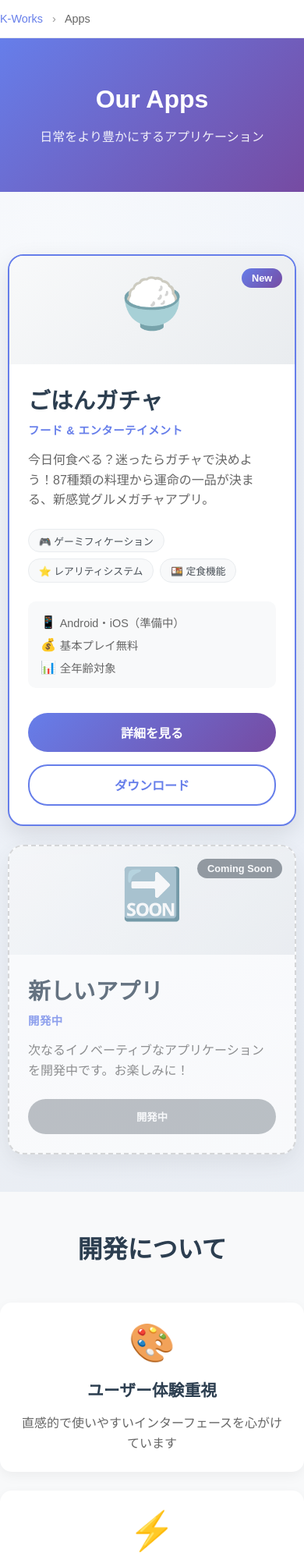
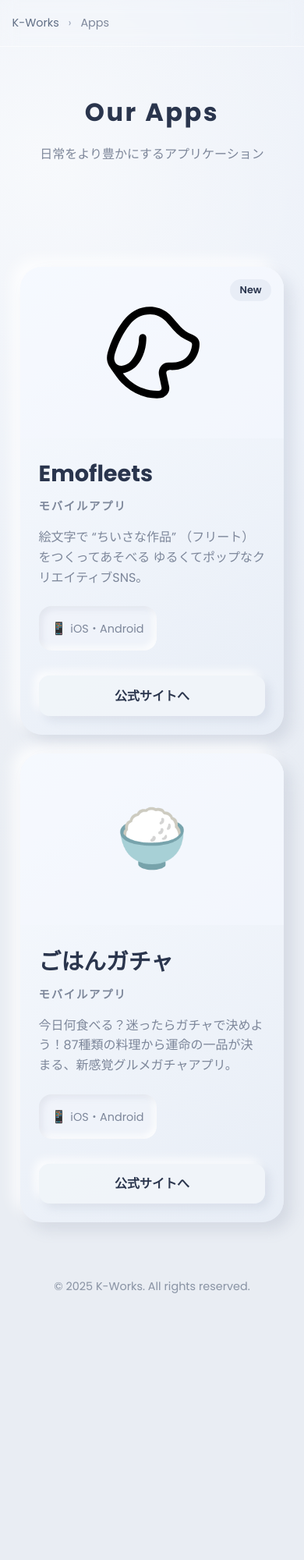
Before and after one commit to nyoromaru/k-works, a plain HTML site: page docs/app/index.html in a window 390 px wide. Shown: the top 2000 px of the page at 78% size. After the commit the page ends 1692 px from the top, so only its background shows below. Drawn offline with Linux system fonts and the light colour scheme; a web font is replaced by a local one.

Commit message:
Align app list card layout

```diff
--- a/docs/app/app-list.css
+++ b/docs/app/app-list.css
@@ -2,121 +2,134 @@
 
 /* 絵文字専用フォント指定 */
 .app-icon-large,
+.app-logo-large,
 .dev-icon {
     font-family: 'Noto Color Emoji', 'Apple Color Emoji', 'Segoe UI Emoji', sans-serif;
 }
 
+.container {
+    width: min(1120px, 92vw);
+    margin: 0 auto;
+}
+
 .app-header {
-    background: white;
-    border-bottom: 1px solid #e9ecef;
-    padding: 1rem 0;
+    background: transparent;
+    border-bottom: 1px solid rgba(255, 255, 255, 0.6);
+    padding: 1.2rem 0;
+    position: sticky;
+    top: 0;
+    backdrop-filter: blur(10px);
+    -webkit-backdrop-filter: blur(10px);
+    z-index: 3;
 }
 
 .breadcrumb {
     font-size: 0.9rem;
-    color: #666;
+    color: rgba(96, 108, 130, 0.8);
 }
 
 .breadcrumb a {
-    color: #667eea;
+    color: rgba(80, 95, 120, 0.9);
     text-decoration: none;
     transition: color 0.3s ease;
 }
 
 .breadcrumb a:hover {
-    color: #764ba2;
+    color: #2a354d;
 }
 
 .separator {
     margin: 0 0.5rem;
-    color: #999;
+    color: rgba(120, 132, 158, 0.7);
 }
 
 .hero-apps {
-    background: linear-gradient(135deg, #667eea 0%, #764ba2 100%);
-    color: white;
-    padding: 80px 0;
+    background: transparent;
+    color: #2a354d;
+    padding: 70px 0 30px;
     text-align: center;
 }
 
 .hero-apps h1 {
-    font-size: 2.5rem;
+    font-size: clamp(2rem, 4vw, 2.6rem);
     margin-bottom: 1rem;
+    letter-spacing: 0.08em;
 }
 
 .hero-apps .tagline {
-    font-size: 1.2rem;
-    opacity: 0.9;
+    font-size: 1.05rem;
+    color: rgba(96, 108, 130, 0.8);
 }
 
 .apps-showcase {
-    padding: 4rem 0;
+    padding: 2.5rem 0 4rem;
 }
 
 .apps-grid {
     display: grid;
     grid-template-columns: repeat(auto-fit, minmax(400px, 1fr));
-    gap: 2.5rem;
-    margin-top: 2rem;
+    gap: 2rem;
+    margin-top: 1.5rem;
 }
 
 .app-showcase-card {
-    background: white;
-    border-radius: 20px;
-    box-shadow: 0 10px 30px rgba(0,0,0,0.1);
+    background: linear-gradient(145deg, rgba(248, 251, 255, 0.95), rgba(231, 237, 246, 0.9));
+    border-radius: 28px;
+    box-shadow:
+        10px 10px 18px rgba(120, 135, 160, 0.18),
+        -10px -10px 18px rgba(255, 255, 255, 0.8);
     overflow: hidden;
     transition: all 0.3s ease;
 }
 
 .app-showcase-card:hover {
-    transform: translateY(-5px);
-    box-shadow: 0 20px 40px rgba(0,0,0,0.15);
+    transform: translateY(-3px);
+    box-shadow:
+        12px 12px 20px rgba(120, 135, 160, 0.22),
+        -12px -12px 20px rgba(255, 255, 255, 0.85);
 }
 
 .app-showcase-card.featured {
-    border: 2px solid #667eea;
+    border: none;
 }
 
-.app-showcase-card.coming-soon {
-    opacity: 0.7;
-    border: 2px dashed #ccc;
-}
 
 .app-banner {
-    background: linear-gradient(135deg, #f8f9fa 0%, #e9ecef 100%);
-    padding: 2rem;
+    background: rgba(245, 249, 255, 0.6);
+    padding: 2.2rem;
     text-align: center;
     position: relative;
+    min-height: 220px;
+    display: grid;
+    place-items: center;
 }
 
 .app-icon-large {
-    font-size: 4rem;
-    margin-bottom: 1rem;
+    font-size: 4.6rem;
+    margin-bottom: 0;
+    line-height: 1;
+}
+
+.app-logo-large {
+    width: 130px;
+    height: 130px;
+    object-fit: contain;
+    margin-bottom: 0;
 }
 
 .featured-badge {
     position: absolute;
     top: 1rem;
     right: 1rem;
-    background: linear-gradient(135deg, #667eea 0%, #764ba2 100%);
-    color: white;
+    background: rgba(231, 237, 246, 0.9);
+    color: #2a354d;
     padding: 0.3rem 0.8rem;
     border-radius: 15px;
     font-size: 0.8rem;
     font-weight: 600;
+    border: none;
 }
 
-.coming-soon-badge {
-    position: absolute;
-    top: 1rem;
-    right: 1rem;
-    background: #6c757d;
-    color: white;
-    padding: 0.3rem 0.8rem;
-    border-radius: 15px;
-    font-size: 0.8rem;
-    font-weight: 600;
-}
 
 .app-content {
     padding: 2rem;
@@ -125,20 +138,20 @@
 .app-content h2 {
     font-size: 1.8rem;
     margin-bottom: 0.5rem;
-    color: #2c3e50;
+    color: #2a354d;
 }
 
 .app-category {
-    color: #667eea;
+    color: rgba(96, 108, 130, 0.8);
     font-size: 0.9rem;
     font-weight: 600;
     margin-bottom: 1rem;
     text-transform: uppercase;
-    letter-spacing: 0.5px;
+    letter-spacing: 0.12em;
 }
 
 .app-description {
-    color: #666;
+    color: rgba(96, 108, 130, 0.8);
     line-height: 1.6;
     margin-bottom: 1.5rem;
 }
@@ -151,12 +164,12 @@
 }
 
 .feature-tag {
-    background: #f8f9fa;
-    color: #495057;
+    background: rgba(241, 245, 250, 0.8);
+    color: rgba(70, 86, 112, 0.9);
     padding: 0.3rem 0.8rem;
     border-radius: 15px;
     font-size: 0.8rem;
-    border: 1px solid #e9ecef;
+    border: none;
 }
 
 .app-meta {
@@ -165,8 +178,13 @@
     gap: 1rem;
     margin-bottom: 2rem;
     padding: 1rem;
-    background: #f8f9fa;
-    border-radius: 10px;
+    background: rgba(241, 245, 250, 0.65);
+    border-radius: 16px;
+    border: none;
+    box-shadow:
+        inset 4px 4px 8px rgba(120, 135, 160, 0.12),
+        inset -4px -4px 8px rgba(255, 255, 255, 0.85);
+    width: fit-content;
 }
 
 .meta-item {
@@ -174,7 +192,7 @@
     align-items: center;
     gap: 0.3rem;
     font-size: 0.9rem;
-    color: #666;
+    color: rgba(96, 108, 130, 0.8);
 }
 
 .meta-icon {
@@ -188,95 +206,60 @@
 }
 
 .btn-primary {
-    background: linear-gradient(135deg, #667eea 0%, #764ba2 100%);
-    color: white;
+    background: rgba(241, 245, 250, 0.9);
+    color: #2a354d;
     text-decoration: none;
     padding: 0.8rem 1.5rem;
-    border-radius: 25px;
+    border-radius: 14px;
     font-weight: 600;
     transition: all 0.3s ease;
     border: none;
     cursor: pointer;
+    box-shadow:
+        6px 6px 12px rgba(120, 135, 160, 0.14),
+        -6px -6px 12px rgba(255, 255, 255, 0.8);
 }
 
 .btn-primary:hover {
     transform: translateY(-2px);
-    box-shadow: 0 5px 15px rgba(102, 126, 234, 0.4);
+    box-shadow:
+        inset 6px 6px 12px rgba(120, 135, 160, 0.18),
+        inset -6px -6px 12px rgba(255, 255, 255, 0.85);
 }
 
 .btn-secondary {
     background: transparent;
-    color: #667eea;
+    color: rgba(96, 108, 130, 0.9);
     text-decoration: none;
     padding: 0.8rem 1.5rem;
-    border: 2px solid #667eea;
-    border-radius: 25px;
+    border: 1px solid rgba(160, 175, 200, 0.5);
+    border-radius: 14px;
     font-weight: 600;
     transition: all 0.3s ease;
 }
 
 .btn-secondary:hover {
-    background: #667eea;
-    color: white;
+    background: rgba(241, 245, 250, 0.8);
+    color: #2a354d;
     transform: translateY(-2px);
 }
 
 .btn-disabled {
-    background: #6c757d;
-    color: white;
+    background: rgba(200, 208, 222, 0.6);
+    color: rgba(96, 108, 130, 0.8);
     padding: 0.8rem 1.5rem;
     border: none;
-    border-radius: 25px;
+    border-radius: 14px;
     font-weight: 600;
     cursor: not-allowed;
     opacity: 0.6;
 }
 
-.development-info {
-    background: #f8f9fa;
-    padding: 4rem 0;
-}
-
-.development-info h2 {
+footer {
     text-align: center;
-    font-size: 2rem;
-    margin-bottom: 3rem;
-    color: #2c3e50;
-}
-
-.dev-grid {
-    display: grid;
-    grid-template-columns: repeat(auto-fit, minmax(250px, 1fr));
-    gap: 2rem;
-}
-
-.dev-item {
-    text-align: center;
-    padding: 2rem;
-    background: white;
-    border-radius: 15px;
-    box-shadow: 0 5px 15px rgba(0,0,0,0.05);
-    transition: transform 0.3s ease;
-}
-
-.dev-item:hover {
-    transform: translateY(-5px);
-}
-
-.dev-icon {
-    font-size: 3rem;
-    margin-bottom: 1rem;
-}
-
-.dev-item h3 {
-    font-size: 1.3rem;
-    margin-bottom: 1rem;
-    color: #2c3e50;
-}
-
-.dev-item p {
-    color: #666;
-    line-height: 1.6;
+    padding: 24px 0 32px;
+    color: rgba(96, 108, 130, 0.7);
+    font-size: 0.9rem;
 }
 
 /* レスポンシブ対応 */
@@ -317,14 +300,6 @@
         gap: 0.5rem;
     }
 
-    .dev-grid {
-        grid-template-columns: 1fr;
-        gap: 1.5rem;
-    }
-
-    .dev-item {
-        padding: 1.5rem;
-    }
 }
 
 @media (max-width: 480px) {
@@ -336,10 +311,6 @@
         padding: 3rem 0;
     }
 
-    .development-info {
-        padding: 3rem 0;
-    }
-
     .app-showcase-card {
         margin: 0 10px;
     }
--- a/docs/app/index.html
+++ b/docs/app/index.html
@@ -9,7 +9,7 @@
     <link rel="stylesheet" href="app-list.css">
     <link rel="preconnect" href="https://fonts.googleapis.com">
     <link rel="preconnect" href="https://fonts.gstatic.com" crossorigin>
-    <link href="https://fonts.googleapis.com/css2?family=Noto+Sans+JP:wght@400;500;700;900&family=Noto+Color+Emoji&display=swap" rel="stylesheet">
+    <link href="https://fonts.googleapis.com/css2?family=Poppins:wght@400;600;700&family=Noto+Color+Emoji&display=swap" rel="stylesheet">
 </head>
 <body>
     <header class="app-header">
@@ -35,86 +35,47 @@
                 <div class="apps-grid">
                     <div class="app-showcase-card featured">
                         <div class="app-banner">
-                            <div class="app-icon-large">🍚</div>
+                            <img class="app-logo-large" src="../assets/emofleets-logo.svg" alt="Emofleets logo">
                             <div class="featured-badge">New</div>
                         </div>
                         <div class="app-content">
-                            <h2>ごはんガチャ</h2>
-                            <p class="app-category">フード & エンターテイメント</p>
-                            <p class="app-description">今日何食べる？迷ったらガチャで決めよう！87種類の料理から運命の一品が決まる、新感覚グルメガチャアプリ。</p>
-                            <div class="app-features">
-                                <span class="feature-tag">🎮 ゲーミフィケーション</span>
-                                <span class="feature-tag">⭐ レアリティシステム</span>
-                                <span class="feature-tag">🍱 定食機能</span>
-                            </div>
+                            <h2>Emofleets</h2>
+                            <p class="app-category">モバイルアプリ</p>
+                            <p class="app-description">絵文字で “ちいさな作品” （フリート）をつくってあそべる
+ゆるくてポップなクリエイティブSNS。</p>
                             <div class="app-meta">
                                 <span class="meta-item">
                                     <span class="meta-icon">📱</span>
-                                    Android・iOS（準備中）
-                                </span>
-                                <span class="meta-item">
-                                    <span class="meta-icon">💰</span>
-                                    基本プレイ無料
-                                </span>
-                                <span class="meta-item">
-                                    <span class="meta-icon">📊</span>
-                                    全年齢対象
+                                    iOS・Android
                                 </span>
                             </div>
                             <div class="app-actions">
-                                <a href="gohan-gacha/" class="btn-primary">詳細を見る</a>
-                                <a href="gohan-gacha/" class="btn-secondary">ダウンロード</a>
+                                <a href="https://emofleets.com" class="btn-primary">公式サイトへ</a>
+                            </div>
+                        </div>
+                    </div>
+                    <div class="app-showcase-card">
+                        <div class="app-banner">
+                            <div class="app-icon-large">🍚</div>
+                        </div>
+                        <div class="app-content">
+                            <h2>ごはんガチャ</h2>
+                            <p class="app-category">モバイルアプリ</p>
+                            <p class="app-description">今日何食べる？迷ったらガチャで決めよう！87種類の料理から運命の一品が決まる、新感覚グルメガチャアプリ。</p>
+
+                            <div class="app-meta">
+                                <span class="meta-item">
+                                    <span class="meta-icon">📱</span>
+                                    iOS・Android
+                                </span>
+                            </div>
+                            <div class="app-actions">
+                                <a href="https://nyoromaru.com/app/gohan-gacha" class="btn-primary">公式サイトへ</a>
                             </div>
                         </div>
                     </div>
 
-                    <!-- 将来のアプリ用のプレースホルダー -->
-                    <div class="app-showcase-card coming-soon">
-                        <div class="app-banner">
-                            <div class="app-icon-large">🔜</div>
-                            <div class="coming-soon-badge">Coming Soon</div>
-                        </div>
-                        <div class="app-content">
-                            <h2>新しいアプリ</h2>
-                            <p class="app-category">開発中</p>
-                            <p class="app-description">次なるイノベーティブなアプリケーションを開発中です。お楽しみに！</p>
-                            <div class="app-actions">
-                                <button class="btn-disabled" disabled>開発中</button>
-                            </div>
-                        </div>
-                    </div>
                 </div>
-            </div>
-        </section>
-
-        <section class="development-info">
-            <div class="container">
-                <h2>開発について</h2>
-                <div class="dev-grid">
-                    <div class="dev-item">
-                        <div class="dev-icon">🎨</div>
-                        <h3>ユーザー体験重視</h3>
-                        <p>直感的で使いやすいインターフェースを心がけています</p>
-                    </div>
-                    <div class="dev-item">
-                        <div class="dev-icon">⚡</div>
-                        <h3>高品質・高速</h3>
-                        <p>最新技術を活用した高速で安定したアプリを提供</p>
-                    </div>
-                    <div class="dev-item">
-                        <div class="dev-icon">🔒</div>
-                        <h3>プライバシー保護</h3>
-                        <p>ユーザーのプライバシーを最優先に考えた設計</p>
-                    </div>
-                </div>
-            </div>
-        </section>
-
-        <section class="contact">
-            <div class="container">
-                <h2>お問い合わせ</h2>
-                <p>アプリに関するご質問やフィードバックがございましたら、お気軽にご連絡ください。</p>
-                <p>Email: nyoromaru.works@gmail.com</p>
             </div>
         </section>
     </main>
```
